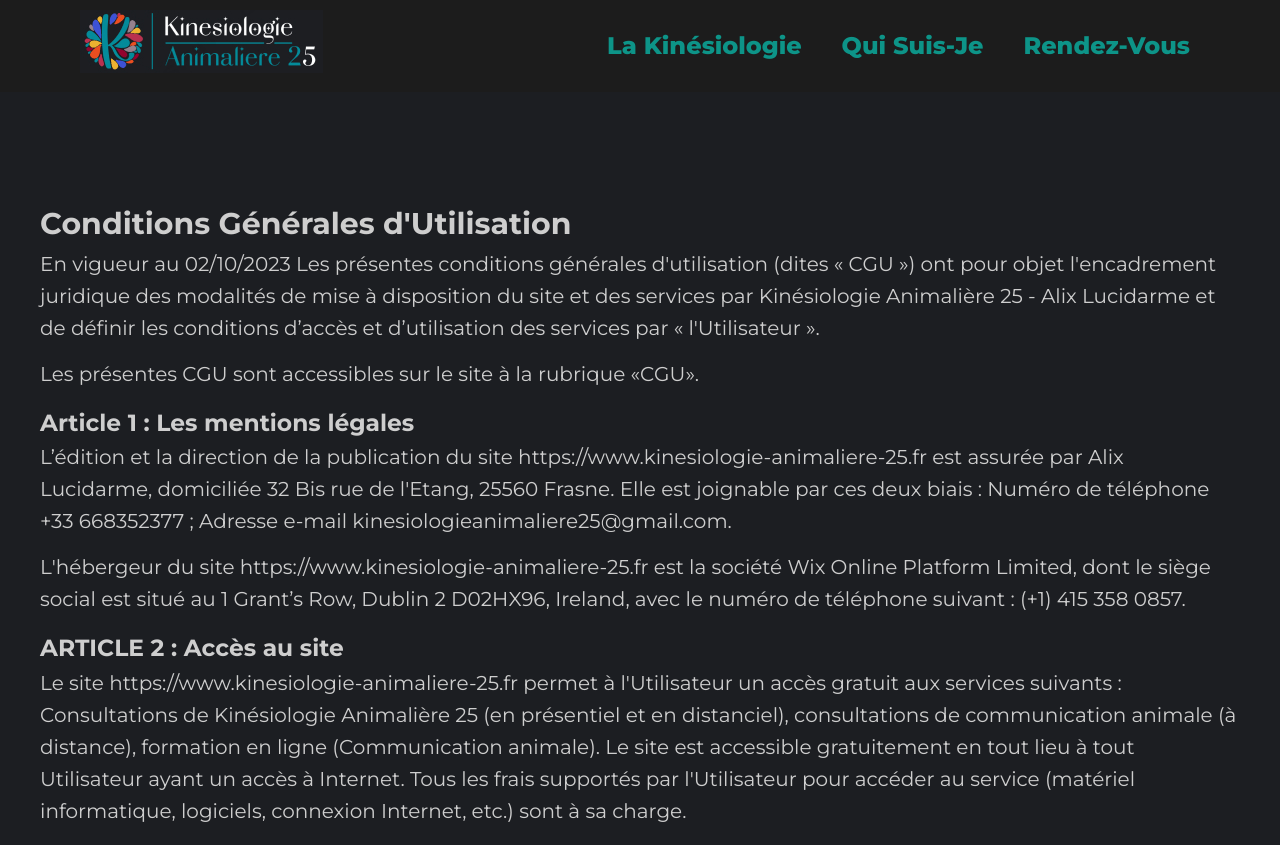
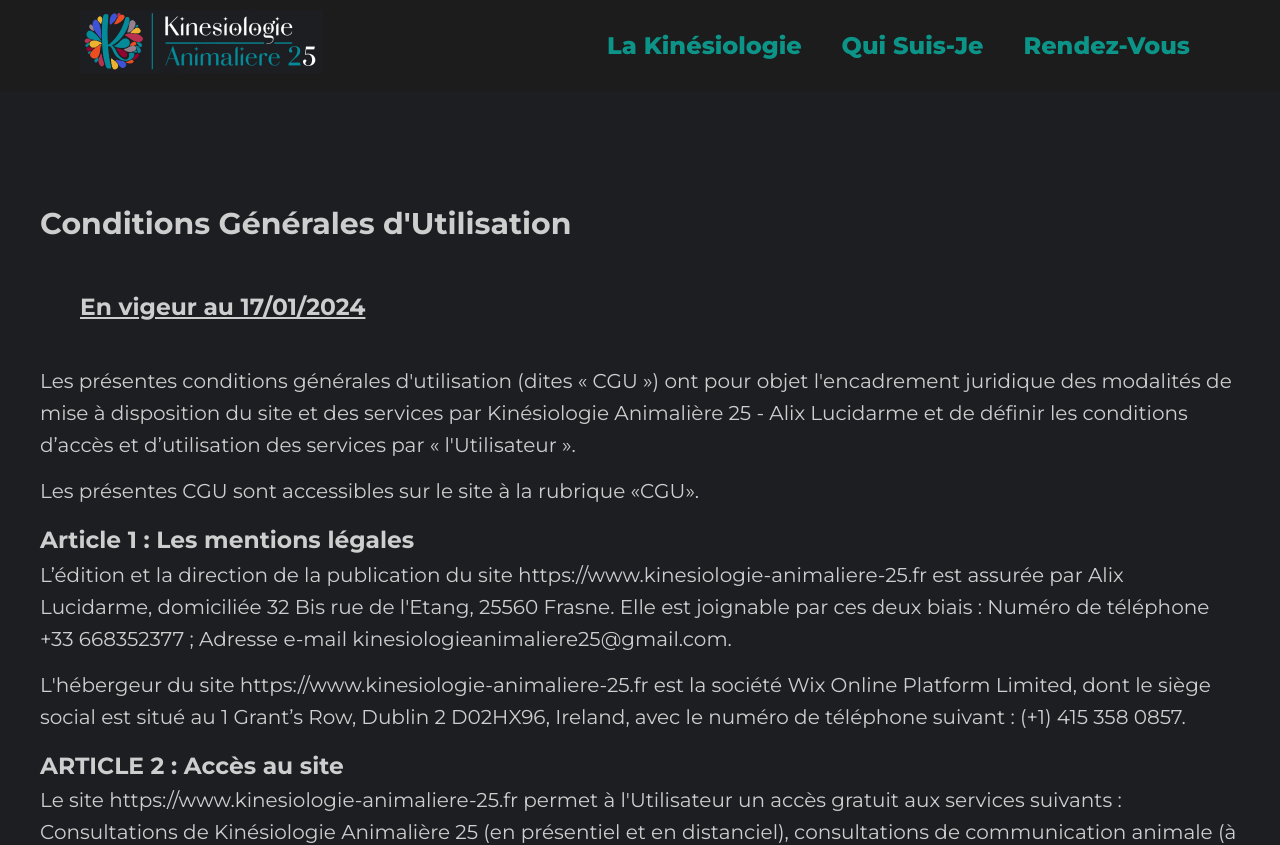
Before and after one commit to PilcodeurDev/GoReconnect, a React (Vite) app: page /condition-general-dutilisation in a window 1280 px wide. Shown: the top 845 px of the page. Built offline with nearby package versions, Linux system fonts and the light colour scheme.

Commit message:
highlighting the effective date

```diff
--- a/src/components/pages/GeneralConditionsUse/GeneralConditionsUse.css
+++ b/src/components/pages/GeneralConditionsUse/GeneralConditionsUse.css
@@ -1,3 +1,9 @@
 .gConditions{
   margin: 4rem auto !important;
+
 }
+
+h1 + h3 {
+  margin: 2rem;
+  text-decoration-line: underline;
+}
--- a/src/components/pages/GeneralConditionsUse/GeneralConditionsUse.jsx
+++ b/src/components/pages/GeneralConditionsUse/GeneralConditionsUse.jsx
@@ -21,9 +21,9 @@ export default function GeneralConditionsUse() {
       <div className="container">
         <div className="gConditions">
           <h1>Conditions Générales d'Utilisation</h1>
-
+          <h3>En vigeur au 17/01/2024</h3>
           <p>
-            En vigueur au 02/10/2023 Les présentes conditions générales
+            Les présentes conditions générales
             d'utilisation (dites « CGU ») ont pour objet l'encadrement juridique
             des modalités de mise à disposition du site et des services par{" "}
             {legalData[0].site} - {legalData[2].owner} et de définir les
```
